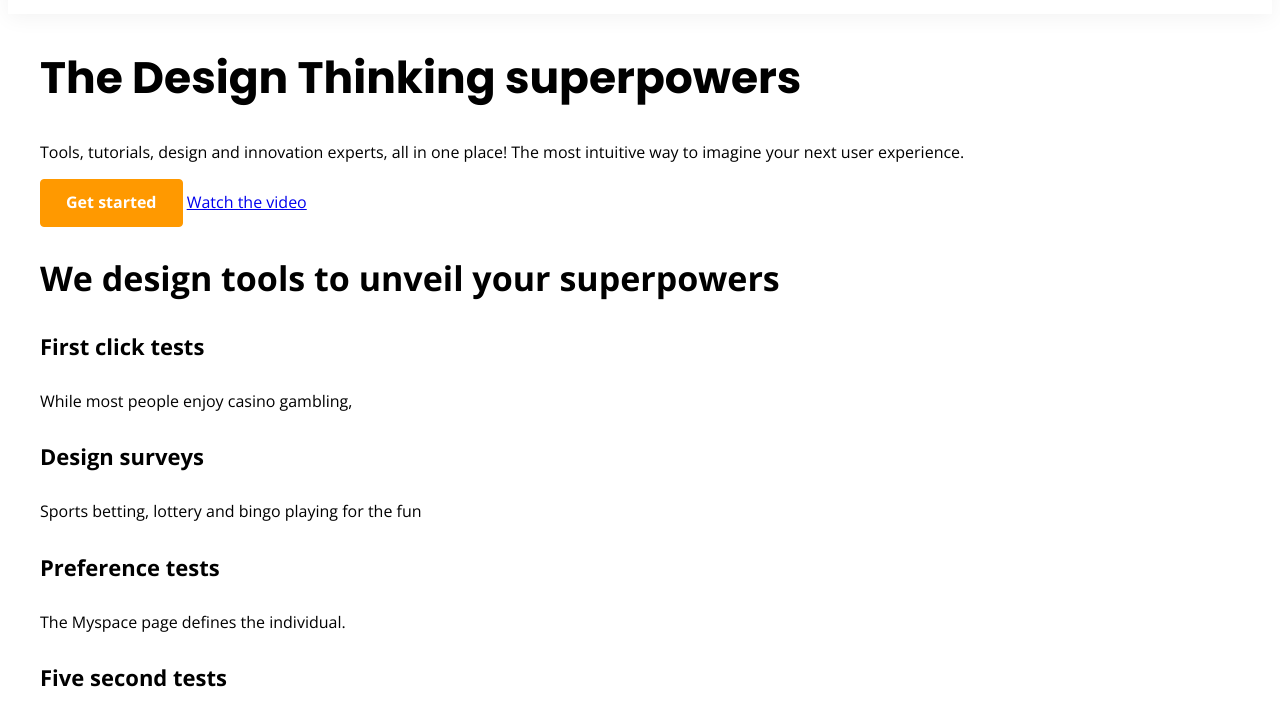
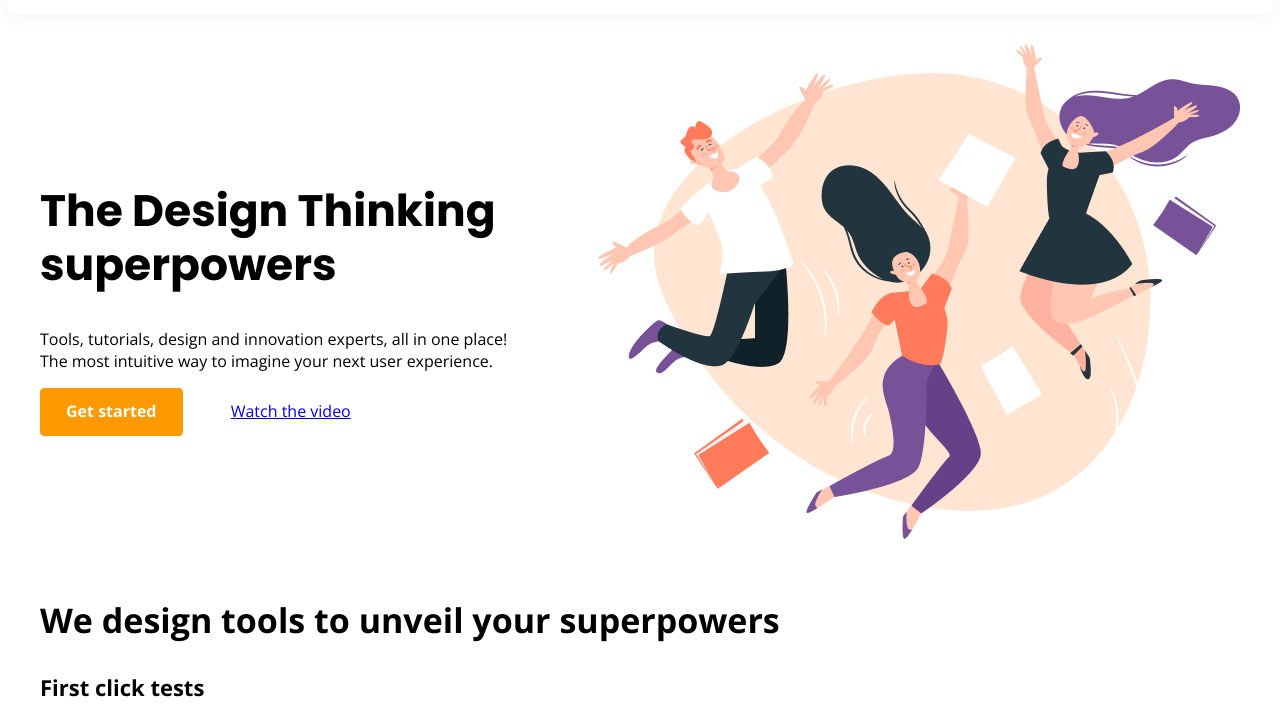
Before and after one commit to OKitel/productly, a website: page index.html in a window 1280 px wide. Shown: the part 84-800 px from the top of the page. Drawn offline with nearby package versions, Linux system fonts and the light colour scheme.

Commit message:
feat: add styles for promo section

```diff
--- a/index.html
+++ b/index.html
@@ -34,7 +34,7 @@
       </div>
     </header>
     <section class="promo">
-      <div class="wrapper">
+      <div class="wrapper promo__wrapper">
         <div class="promo__content">
           <h1>The Design Thinking superpowers</h1>
           <p>Tools, tutorials, design and innovation experts, all in one place! The most intuitive way to imagine your
@@ -47,6 +47,7 @@
             </a>
           </div>
         </div>
+        <img src="./img/promo/promo.png" alt="three persons jump">
       </div>
     </section>
     <section class="tools">
--- /dev/null
+++ b/sass/components/_promo.scss
@@ -0,0 +1,17 @@
+.promo {
+  padding: 30px 0;
+}
+
+.promo__wrapper {
+  display: flex;
+  justify-content: space-between;
+  align-items: center;
+}
+
+.promo__content {
+  padding-right: 65px;
+}
+
+.promo__buttons > * {
+  margin-right: 44px;
+}
--- a/sass/style.scss
+++ b/sass/style.scss
@@ -9,4 +9,5 @@
 @import './layouts/header';
 
 // Components
+@import './components/promo';
 @import './components/contact-us';
```
Also changed, not shown: img/promo/promo.png (added), sass/style.css, 1 other file.
